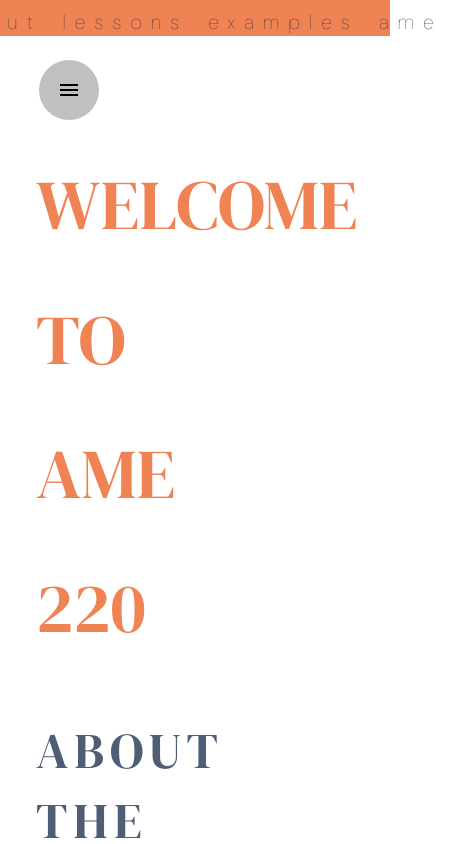
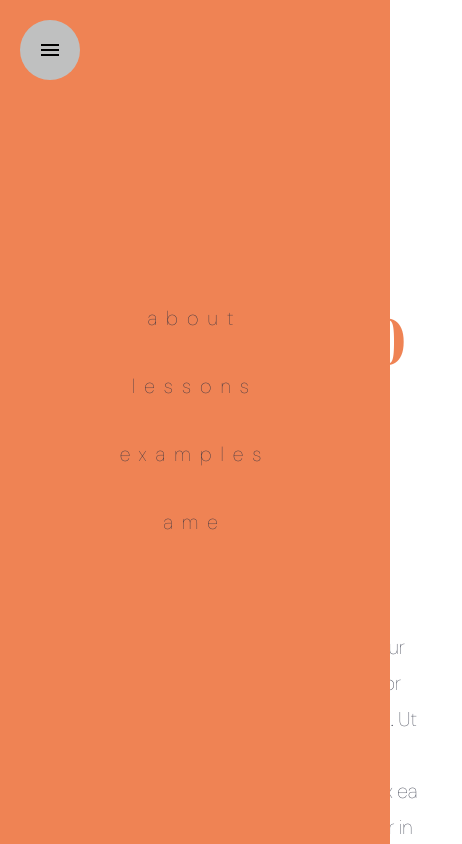
Before and after one commit to dnvo2-sudo/dnvo2-sudo.github-io, a plain HTML site: page week5 assignment/hw5.html in a window 390 px wide. Shown: the top 844 px of the page, 462 px wide, since content can reach past the window. Drawn offline with nearby package versions, Linux system fonts and the light colour scheme.

Commit message:
week5 update

```diff
--- a/week5 assignment/script.js
+++ b/week5 assignment/script.js
@@ -4,12 +4,19 @@ document.getElementById("menu").addEventListener("click", hideBar);
 
 function hideBar() {
     let sideBarHideShow = document.getElementsByClassName('navStyle')[0];
+    let content = document.getElementsByClassName('container-content')[0];
 
     if (isOpen) {
         sideBarHideShow.style.display = "none";
+
+        content.style.left = "13vw";
+        content.style.width = "80%";
         isOpen = false;
     } else {
         sideBarHideShow.style.display = "block";
+
+        content.style.left = "25vw";
+        content.style.width = "65%";
         isOpen = true;
     }
 }
--- a/week5 assignment/styles.css
+++ b/week5 assignment/styles.css
@@ -32,6 +32,8 @@ body {
     margin: 24px;
     width: 65vw;
     font-size: 2rem;
+
+    transition: all 0.4s ease;
 }
 
 
@@ -59,6 +61,7 @@ nav {
     width: 25vw;
     height: 100vh;
     font-size: 3rem;
+
 }
 
 
@@ -87,10 +90,12 @@ nav > ul  {
     border-radius: 50%;
     display: block;
     z-index: 10;
+
 }
 
 nav {
     z-index: 9;
+    transition: all 0.4s ease;
 }
 
 #menu > span {
@@ -281,9 +286,26 @@ https://developer.mozilla.org/en-US/docs/Web/CSS/initial-letter*/
         position: fixed;
         top: 0px;
         left: 0px;
-        height: 36px;
+        height: 100vh;
         width: 100vw;
+        direction: none;
+        flex-direction: column;
+        justify-content: center;
+        align-items: center;
         z-index: 1;
+    }
+
+    .navStyle {
+        display: flex;
+    }
+
+    #menu {
+        display: block;
+        position: fixed;
+
+        top: 20px;
+        left: 20px;
+        z-index: 2;
     }
 
     nav > #menu  {
@@ -296,7 +318,7 @@ https://developer.mozilla.org/en-US/docs/Web/CSS/initial-letter*/
         left: 0px;
         padding: 36px;
         margin: 0px;
-        width: 60%;
+        width: 100%;
         font-size: 2rem;
     }
 
@@ -309,7 +331,6 @@ https://developer.mozilla.org/en-US/docs/Web/CSS/initial-letter*/
         display: flex;
         margin: 0 auto; /* this was the culprit!!! <-- check your margins when you're trying to do anything! */
         gap: 20px; /* here is where I think the sound cuts off?*/
-
         padding: 0px;
         text-align: center;
         font-size: 3rem;
@@ -319,6 +340,7 @@ https://developer.mozilla.org/en-US/docs/Web/CSS/initial-letter*/
         list-style-type: none;
         justify-content: center;    /* I also added some quality of life stuff like making it centered on top!*/
         align-items: center;
+        flex-direction: column;
 
     }
 
```
Also changed, not shown: week5 assignment/hw5.html (+2 -2 lines).
